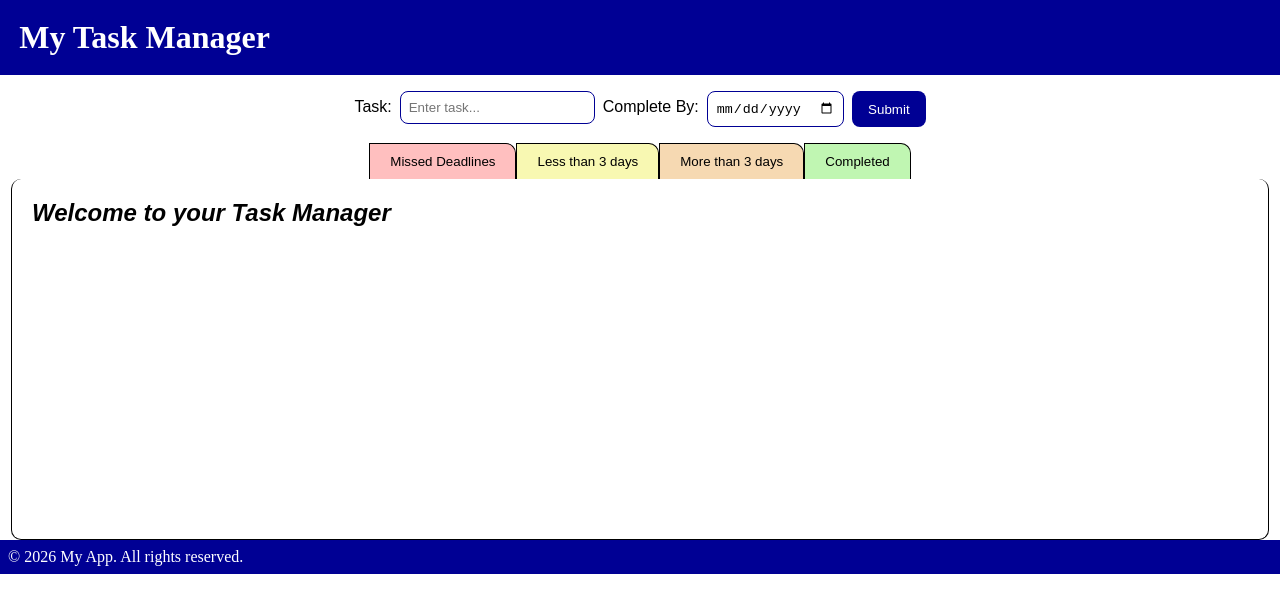
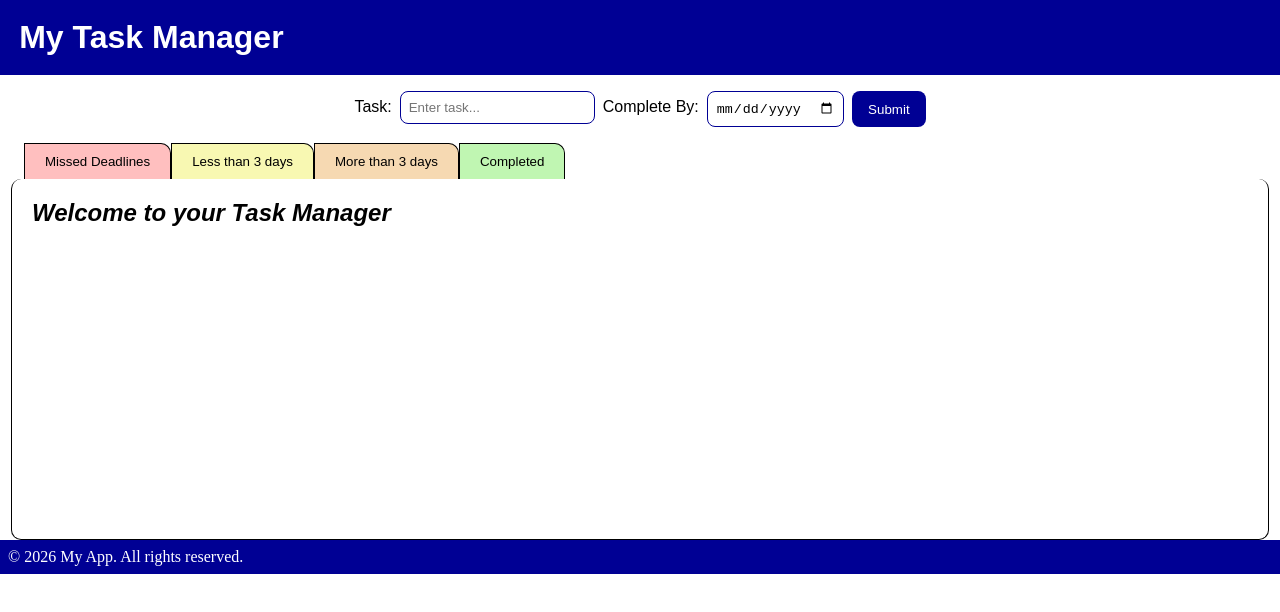
Before and after one commit to mstafford93/Task-Manager, a React (Vite) app in the folder my-react-app/: page / in a window 1280 px wide. Shown: the top 612 px of the page. Built offline with nearby package versions, Linux system fonts and the light colour scheme.

Commit message:
css buttons to right giving folder system

```diff
--- a/my-react-app/src/components/Header/Header.css
+++ b/my-react-app/src/components/Header/Header.css
@@ -2,6 +2,7 @@
     display: flex;
     justify-content: space-between;
     background-color: rgb(0, 0, 148);
+    font-family: Arial, Helvetica, sans-serif;
     color: white;
     align-items: center;
     padding: 1.2rem;
--- a/my-react-app/src/components/Navigation/Navigation.css
+++ b/my-react-app/src/components/Navigation/Navigation.css
@@ -1,6 +1,6 @@
 .navigation {
     display: flex;
-    justify-content: center;
+    margin-left: 1.5rem;
 }
 
 .navigation button {
@@ -9,3 +9,9 @@
     border-bottom: none;
     border-top-right-radius: 10px;
 }
+
+@media (max-width: 750px) {
+    .navigation {
+        margin-left: 0;
+    }
+}
```
